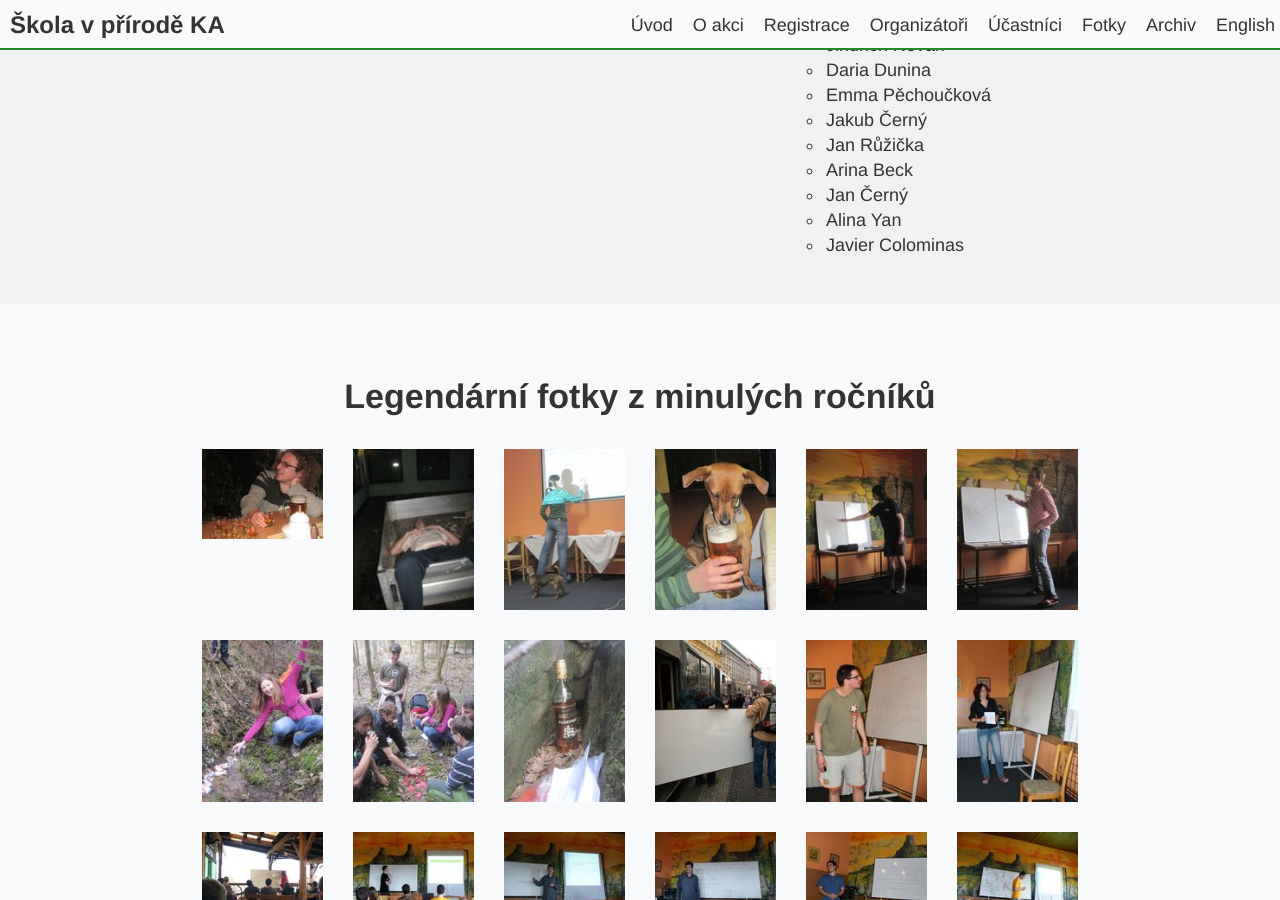
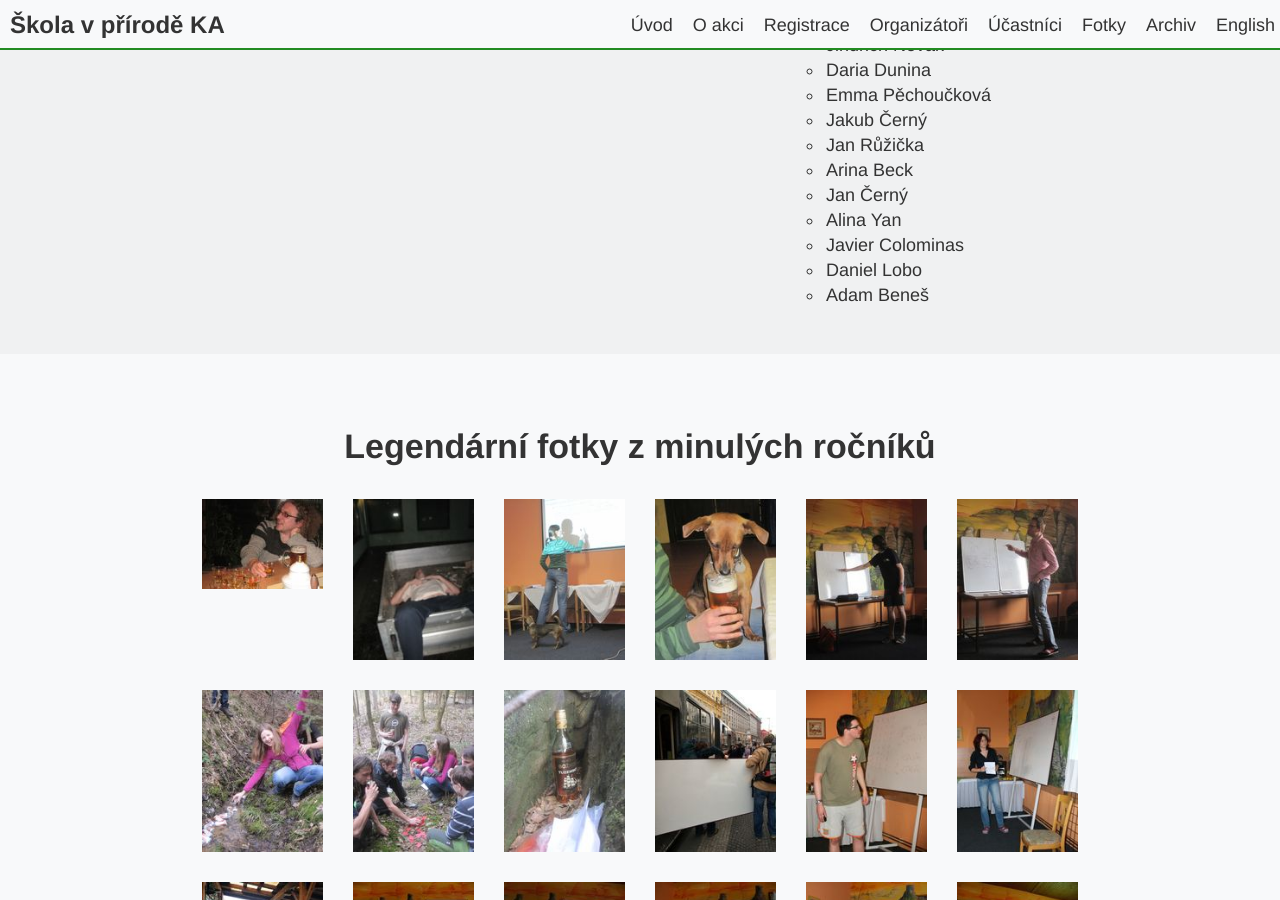
Before and after one commit to ondrachwiedziuk/skolavprirodenew, a Jekyll site: the page built from index.md, in a window 1280 px wide and 900 px high, scrolled down 4316 px. Built offline with Jekyll 4.4.1, drawn with Linux system fonts in a browser that asks for light colours.

Commit message:
New participants

```diff
--- a/_includes/participants.html
+++ b/_includes/participants.html
@@ -174,6 +174,12 @@
                     <li>
                       Javier Colominas
                     </li>
+                    <li>
+                      Daniel Lobo
+                    </li>
+                    <li>
+                      Adam Beneš
+                    </li>
                   </ul>
             </div>
         </div>
```
